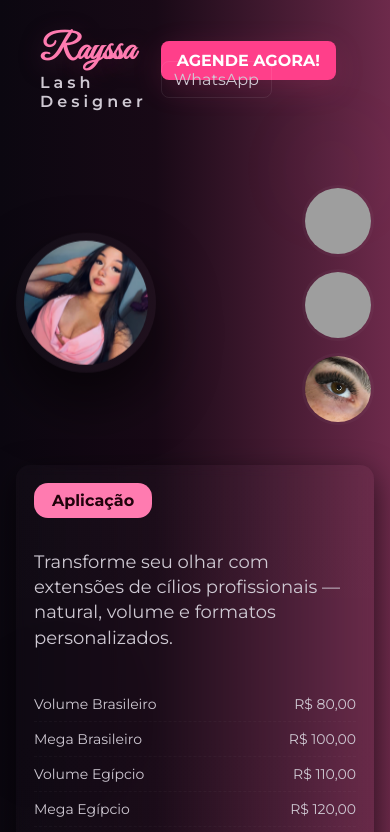
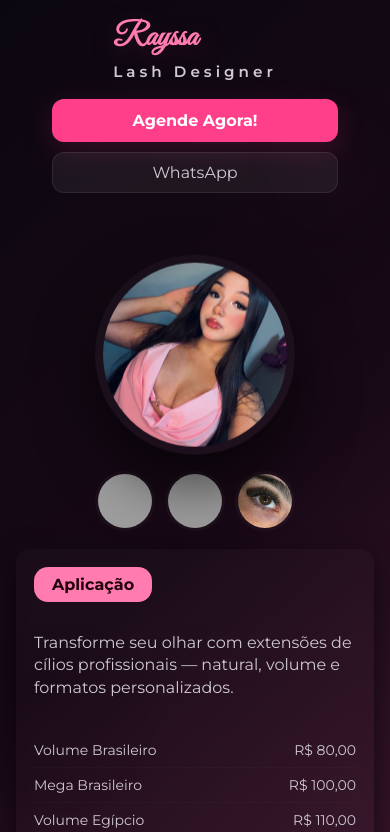
Before and after one commit to AllexCleyton/Site-ray, a plain HTML site: page index.html in a window 390 px wide. Shown: the top 832 px of the page. Drawn offline with Linux system fonts and the light colour scheme; grey boxes are pictures that could not be loaded.

Commit message:
melhorada a responsividade mobile

```diff
--- a/index.html
+++ b/index.html
@@ -8,7 +8,6 @@
     <link href="https://fonts.googleapis.com/css2?family=Great+Vibes&family=Montserrat:wght@300;400;600;700&display=swap" rel="stylesheet">
     <link rel="stylesheet" href="style.css">
 </head>
-</head>
 <body>
     <div class="page-bg"></div>
     <header class="site-header">
@@ -17,7 +16,7 @@
             <div class="sub">Lash Designer</div>
         </div>
         <nav class="contact-nav">
-            <a class="btn-cta" href="https://wa.me/5511954439350">AGENDE AGORA!</a>
+            <a class="btn-cta" href="https://wa.me/5511954439350">Agende Agora!</a>
             <a class="btn-ghost" href="https://wa.me/5511954439350" target="_blank">WhatsApp</a>
         </nav>
     </header>
@@ -68,7 +67,7 @@
         <section id="contact" class="contact">
             <p class="ig">INSTAGRAM: <a href="https://instagram.com/byrayslash_" target="_blank">@byrayslash_</a></p>
             <p>ACEITAMOS DINHEIRO, CARTÕES E PIX</p>
-            <a class="btn-cta big" href="https://wa.me/5511954439350" target="_blank">AGENDE AGORA!</a>
+            <a class="btn-cta big" href="https://wa.me/5511954439350" target="_blank">Agende Agora!</a>
         </section>
     </main>
 
@@ -88,4 +87,3 @@
     </script>
 </body>
 </html>
-</html>
--- a/style.css
+++ b/style.css
@@ -6,17 +6,18 @@
     --glass:rgba(255,255,255,0.04);
 }
 *{box-sizing:border-box}
-html,body{height:100%;margin:0;font-family: 'Montserrat', sans-serif;color:white}
-body{background:linear-gradient(90deg,var(--bg1),#180916 40%, var(--bg2));overflow-x:hidden}
+html,body{min-height:100%;margin:0;font-family: 'Montserrat', sans-serif;color:white;background:#08050e}
+body{background:linear-gradient(140deg,var(--bg1),#180916 35%, var(--bg2));overflow-x:hidden}
 .page-bg{position:fixed;inset:0;z-index:0;pointer-events:none;filter:blur(40px);opacity:0.25;background:radial-gradient(circle at 85% 20%, rgba(255,123,176,0.25), transparent 8%), radial-gradient(circle at 15% 85%, rgba(0,0,0,0.4), transparent 8%)}
-.site-header{position:relative;z-index:5;display:flex;justify-content:space-between;align-items:center;padding:28px 40px}
-.logo-wrap{display:flex;flex-direction:column}
-.brand{font-family:'Great Vibes', cursive;font-size:48px;margin:0;color:var(--accent);text-shadow:0 6px 24px rgba(109,42,75,0.45);display:flex;align-items:center;gap:10px}
+.site-header{position:relative;z-index:5;display:flex;justify-content:space-between;align-items:center;flex-wrap:wrap;padding:22px 24px;gap:18px}
+.logo-wrap{display:flex;flex-direction:column;gap:4px}
+.brand{font-family:'Great Vibes', cursive;font-size:44px;margin:0;color:var(--accent);text-shadow:0 6px 24px rgba(109,42,75,0.45);display:flex;align-items:center;gap:10px}
 .brand-icon{display:inline-flex;justify-content:center;align-items:center;width:40px;height:40px;border:2px solid rgba(255,255,255,0.2);border-radius:50%;font-size:18px;color:white;background:rgba(255,255,255,0.05);box-shadow:0 8px 20px rgba(255,123,176,0.18)}
-.sub{letter-spacing:4px;color:var(--muted);font-weight:600}
-.contact-nav a{margin-left:12px;text-decoration:none}
-.btn-cta{background:#ff3f8a;padding:10px 16px;border-radius:8px;color:white;font-weight:700;box-shadow:0 8px 30px rgba(255,63,138,0.16)}
-.btn-ghost{border:1px solid rgba(255,255,255,0.08);padding:8px 12px;border-radius:8px;color:var(--muted);background:transparent}
+.sub{letter-spacing:4px;color:var(--muted);font-weight:600;font-size:0.95rem}
+.contact-nav{display:flex;flex-wrap:wrap;gap:10px}
+.contact-nav a{margin:0;text-decoration:none;display:inline-flex;align-items:center;justify-content:center}
+.btn-cta{background:#ff3f8a;padding:12px 18px;border-radius:12px;color:white;font-weight:700;box-shadow:0 8px 30px rgba(255,63,138,0.16)}
+.btn-ghost{border:1px solid rgba(255,255,255,0.08);padding:10px 14px;border-radius:12px;color:var(--muted);background:rgba(255,255,255,0.06)}
 
 .container{position:relative;z-index:5;max-width:1100px;margin:30px auto;padding:30px}
 .hero{display:flex;gap:40px;align-items:flex-start}
@@ -51,16 +52,38 @@ body{background:linear-gradient(90deg,var(--bg1),#180916 40%, var(--bg2));overfl
 
 /* responsive */
 @media(max-width:900px){
-    .hero{flex-direction:column-reverse}
-    .hero-right{width:100%;flex-direction:row;justify-content:space-between}
-    .portrait{width:140px;height:140px}
+    .hero{flex-direction:column-reverse;gap:24px}
+    .hero-right{width:100%;flex-direction:row;justify-content:space-between;gap:14px}
+    .portrait{width:180px;height:180px}
+    .side-gallery{flex-direction:row;flex-wrap:wrap;justify-content:center}
+    .side-gallery img{width:72px;height:72px}
+    .hero-left{padding:24px}
+}
+
+@media(max-width:720px){
+    .site-header{justify-content:center;text-align:center}
+    .contact-nav{justify-content:center}
+    .hero{gap:18px}
+    .hero-right{flex-direction:column;align-items:center}
+    .portrait{width:200px;height:200px}
+    .side-gallery{flex-direction:row;gap:10px;justify-content:center}
+    .hero-left{padding:22px}
 }
 
 @media(max-width:520px){
     .container{padding:16px}
-    .brand{font-size:36px}
+    .site-header{padding:18px 16px}
+    .brand{font-size:32px}
     .hero-left{padding:18px}
+    .hero-text{font-size:16px}
     .prices li{font-size:14px}
+    .primary-cta{width:100%;text-align:center;padding:14px 0}
+    .btn-cta{width:100%;justify-content:center}
+    .btn-ghost{width:100%;justify-content:center}
+    .maintenance{padding:18px}
+    .contact{padding:20px}
+    .side-gallery{gap:10px}
+    .side-gallery img{width:60px;height:60px}
 }
 
 /* small reveal animation helper */
```
